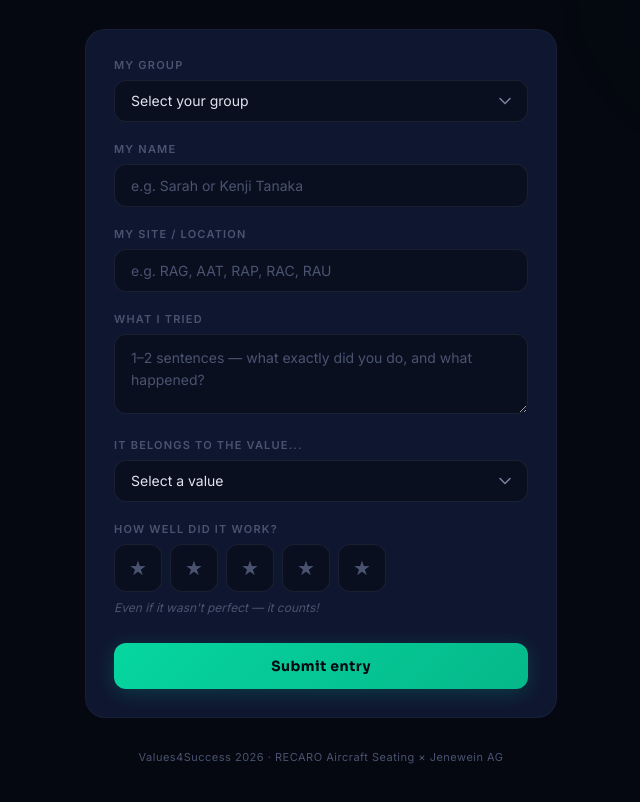
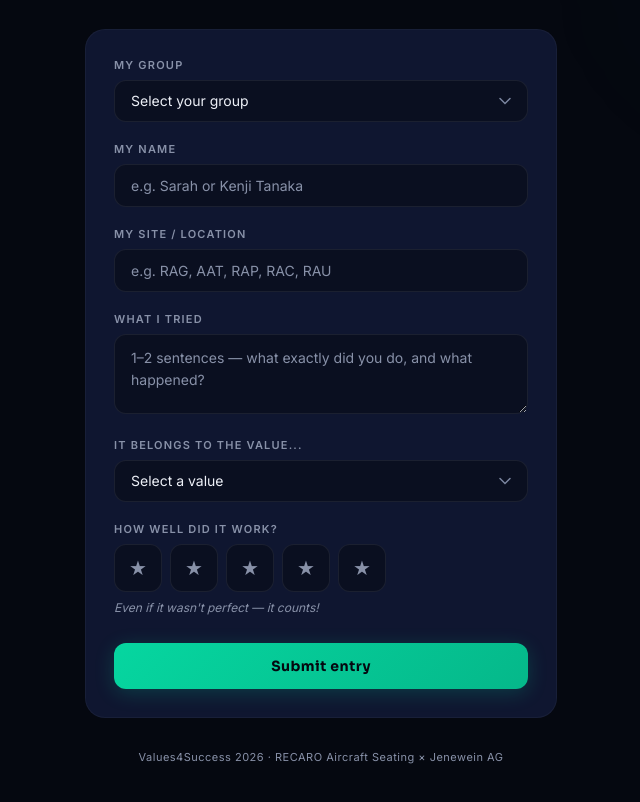
Before and after one commit to Luis-Progr-Nova/best-practice-wall, a plain HTML site: page entry.html in a window 1280 px wide. Shown: the part 132-934 px from the top of the page, without its empty margins (319-959 px from the left). Drawn offline with Linux system fonts and the light colour scheme.

Commit message:
Add files via upload

```diff
--- a/entry.html
+++ b/entry.html
@@ -10,7 +10,7 @@
 @keyframes fadeIn{from{opacity:0;transform:translateY(12px)}to{opacity:1;transform:translateY(0)}}
 @keyframes glowPulse{0%,100%{opacity:.15}50%{opacity:.35}}
 @keyframes checkPop{0%{transform:scale(0)}50%{transform:scale(1.2)}100%{transform:scale(1)}}
-:root{--bg-void:#050810;--bg-surface:#0c1224;--bg-card:#0f1630;--bg-input:#0a0f20;--border-subtle:rgba(255,255,255,0.04);--border-light:rgba(255,255,255,0.07);--border-focus:rgba(6,214,160,0.4);--accent:#06d6a0;--accent-dim:rgba(6,214,160,0.08);--accent-gold:#f0b429;--text-bright:#f4f6fb;--text-primary:#e0e4ed;--text-sec:#7b86a0;--text-muted:#4a5370;--v-enth:#f43f5e;--v-exc:#3b82f6;--v-ts:#06d6a0;--v-int:#a78bfa;--v-ent:#f0b429;--v-res:#ec4899}
+:root{--bg-void:#050810;--bg-surface:#0c1224;--bg-card:#0f1630;--bg-input:#0a0f20;--border-subtle:rgba(255,255,255,0.04);--border-light:rgba(255,255,255,0.07);--border-focus:rgba(6,214,160,0.4);--accent:#06d6a0;--accent-dim:rgba(6,214,160,0.08);--accent-gold:#f0b429;--text-bright:#ffffff;--text-primary:#edf0f7;--text-sec:#b0b8cc;--text-muted:#8891a8;--v-enth:#f43f5e;--v-exc:#3b82f6;--v-ts:#06d6a0;--v-int:#a78bfa;--v-ent:#f0b429;--v-res:#ec4899}
 *{margin:0;padding:0;box-sizing:border-box}
 body{background:var(--bg-void);color:var(--text-primary);font-family:'Inter',system-ui,sans-serif;min-height:100vh;-webkit-font-smoothing:antialiased}
 .atmo{position:fixed;inset:0;z-index:0;pointer-events:none;overflow:hidden}
```
